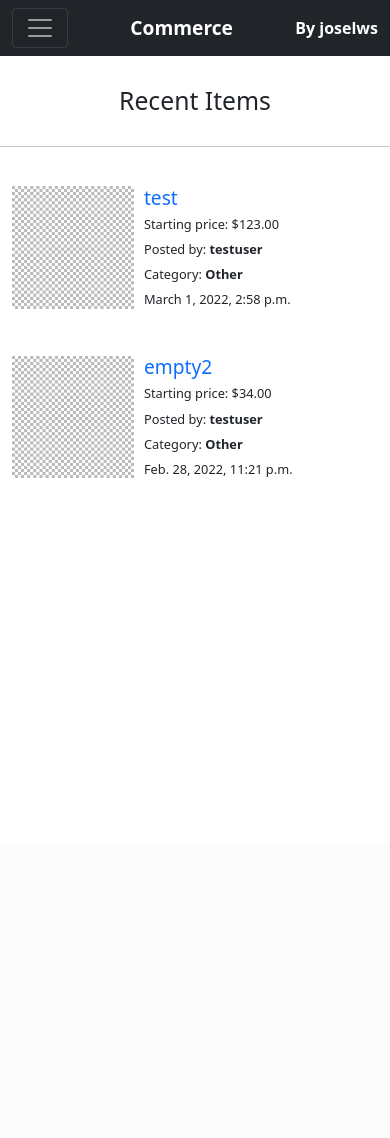
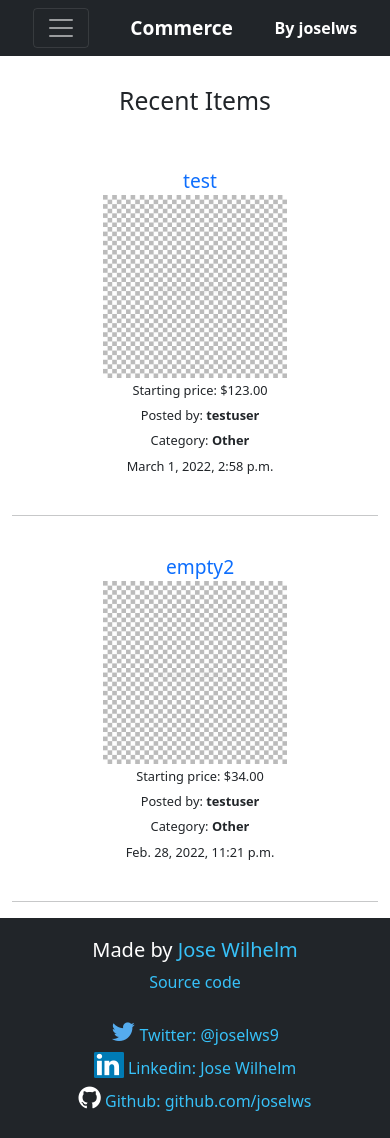
Before and after one commit to joselws/commerce, a Django app: page / in a window 390 px wide. Before the commit the page ends 478 px from the top, so only its background shows below. Run offline with Django 3.2, Linux system fonts and the light colour scheme; data comes from the database, SQL or seed files in the repository; both versions use the stored data as it was after the commit.

Commit message:
layout.html and items.html now responsive

```diff
--- a/auctions/static/auctions/styles.css
+++ b/auctions/static/auctions/styles.css
@@ -1,3 +1,5 @@
+/* Styles designed for mobile devices */
+
 /****** GENERAL ******/
 a {
     text-decoration: none;
@@ -6,10 +8,10 @@ a {
 
 /****** NAVBAR ******/
 
-.nav-content-container {
+#nav-content-container {
     display: flex;
     align-items: center;
-    justify-content: space-evenly;
+    justify-content: space-around;
 }
 
 .nav-app-title {
@@ -41,7 +43,7 @@ a {
 .nav-lists-wrapper {
     display: flex;
     align-content: center;
-    justify-content: space-between;
+    justify-content: space-around;
 }
 
 .nav-ul {
@@ -59,16 +61,13 @@ a {
 }
 
 
-/****** HEADER ******/
+/****** MAIN SECTION ******/
 
 .page-header {
     margin: 30px 0px;
     text-align: center;
     font-weight: bold;
 }
-
-
-/***** ITEMS.HTML ******/
 
 .all-items-wrapper {
     display: flex;
@@ -77,20 +76,84 @@ a {
     margin: 0 auto;
 }
 
+
+/****** FOOTER ******/
+
+.footer-wrapper {
+    display: flex;
+    flex-direction: column;
+    align-items: center;
+    justify-content: center;
+}
+
+.footer-info-wrapper {
+    display: flex;
+    flex-direction: column;
+    align-items: center;
+    justify-content: center;
+    padding: 20px;
+}
+
+.footer-info {
+    color: #fff;
+    text-align: center;
+    text-decoration: none;
+}
+
+.footer-link {
+    color: #37c1f8;
+}
+
+.social-links-wrapper {
+    padding-bottom: 20px;
+}
+
+.social-links {
+    display: flex;
+    align-items: center;
+    justify-content: center;
+    margin: 5px 0px;
+}
+
+.fa {
+    font-size: 26px;
+}
+
+.fa-twitter {
+    color: #55ACEE;
+}
+
+.fa-linkedin {
+    width: 30px;
+    border-radius: 5%;
+    background: #007bb5;
+    color: #fff;
+    padding-left: 3px;
+}
+
+.fa-github {
+    color: #fff;
+}
+
+
+/***** ITEMS.HTML ******/
+
 .item-wrapper {
     display: flex;
-    flex-wrap: wrap;
+    flex-direction: column;
     align-content: center;
+    justify-content: center;
     margin: 20px 0;
 }
 
 .image-wrapper {
-    align-self: center;
-    flex: 1;
+    display: flex;
+    justify-content: center;
+    align-content: center;
 }
 
 .item-image {
-    max-width: 100%;
+    max-width: 50%;
     height: auto;
     object-fit: cover;
 }
@@ -100,7 +163,6 @@ a {
     flex-direction: column;
     align-content: flex-start;
     justify-content: center;
-    flex: 2;
 }
 
 .item-info {
@@ -108,8 +170,96 @@ a {
     margin-bottom: 3px;
     margin-left: 10px;
     font-size: 0.8rem;
+    text-align: center;
 }
 
 .sub-heading {
     font-size: 1.2rem;
 }
+
+
+
+/****** RESPONSIVE DESIGN FOR DESKTOP SCREENS ******/
+
+@media (min-width: 600px) {
+
+    /*** layout.html ***/
+
+    .navbar-toggler {
+        display: none;
+    }
+
+    #main-container {
+        max-width: 100vw;
+        display: flex;
+        flex-wrap: wrap;
+    }
+
+    .collapse {
+        display: block !important;
+        max-width: 250px;
+        flex: 1;
+    }
+
+    #page-section-wrapper {
+        flex: 3;
+    }
+
+    #links-section {
+        height: 100%;
+        background-color: #081920 !important;
+    }
+
+    .all-items-wrapper {
+        width: 100%;
+    }
+
+    .nav-lists-wrapper {
+        flex-direction: column;
+    }
+
+    .list-item {
+        text-align: center;
+    }
+
+    .footer-wrapper {
+        flex-direction: row;
+        justify-content: space-around;
+        padding: 20px 0px;
+    }
+
+    .social-links {
+        margin: 15px 0px;
+    }
+
+
+    /*** items.html ***/
+
+    .item-wrapper {
+        display: grid;
+        grid-template-columns: 1fr 2fr;
+        grid-template-rows: 1fr 4fr;
+        grid-template-areas:
+            "image heading"
+            "image item-info"
+        ;
+    }
+
+    .sub-heading {
+        grid-area: heading;
+    }
+
+    .image-wrapper {
+        grid-area: image;
+    }
+
+    .item-info-wrapper {
+        grid-area: item-info;
+    }
+
+    .item-image {
+        max-width: 100%;
+    }
+
+
+}
--- a/auctions/templates/auctions/items.html
+++ b/auctions/templates/auctions/items.html
@@ -6,10 +6,13 @@
 
 {% block body %}
 
+    <!-- Render all available requested items -->
     <div class="all-items-wrapper">
-        <!-- Render all available requested items -->
+
         {% for item in items %}
             <div class="item-wrapper">
+
+                <h3 class="item-info sub-heading"><a class="item-link" href="{% url 'item' item.id %}">{{ item.name }}</a></h3>
 
                 <div class="image-wrapper">
                     {% if item.image %}
@@ -18,7 +21,6 @@
                 </div>
 
                 <div class="item-info-wrapper">
-                    <h3 class="item-info sub-heading"><a class="item-link" href="{% url 'item' item.id %}">{{ item.name }}</a></h3>
                     <p class="item-info">Starting price: ${{ item.starting_price }}</h4>
                     <p class="item-info">Posted by: <strong>{{ item.user.username }}</strong></p>
                     <p class="item-info">Category: <strong>{{ item.category }}</strong></p>
@@ -26,9 +28,12 @@
                 </div>
 
             </div>
+
+            <hr />
         {% empty %}
             <h3 class="sub-heading">{{ empty }}</h3>
         {% endfor %}
+
     </div>
 
 {% endblock %}
--- a/auctions/templates/auctions/layout.html
+++ b/auctions/templates/auctions/layout.html
@@ -10,22 +10,25 @@
             integrity="sha384-EVSTQN3/azprG1Anm3QDgpJLIm9Nao0Yz1ztcQTwFspd3yD65VohhpuuCOmLASjC"
             crossorigin="anonymous"
         />
+        <link rel="stylesheet" href="https://cdnjs.cloudflare.com/ajax/libs/font-awesome/4.7.0/css/font-awesome.min.css">
         <link type="text/css" rel="stylesheet" href="{% static 'styles.css' %}" />
     </head>
 
+
     <body>
         <nav class="navbar navbar-dark bg-dark">
-            <div class="container-fluid nav-content-container">
+            <div id="nav-content-container" class="container-fluid">
                 <button class="navbar-toggler nav-container-item" type="button" data-bs-toggle="collapse" data-bs-target="#navbarToggleExternalContent" aria-controls="navbarToggleExternalContent" aria-expanded="false" aria-label="Toggle navigation">
                     <span class="navbar-toggler-icon"></span>
                 </button>
-                <p class="nav-container-item nav-app-title">Commerce</p>
+                <a class="nav-container-item nav-app-title" href="{% url 'index' %}">Commerce</a>
                 <a href="https://joselws.github.io/" target="_blank" class="nav-container-item personal-link">By joselws</a>
             </div>
         </nav>
 
-        <div class="collapse" id="navbarToggleExternalContent">
-            <div class="bg-dark p-4">
+        <main id="main-container">
+            <aside class="collapse" id="navbarToggleExternalContent">
+                <div id="links-section" class="bg-dark p-4">
 
                     {% if user.is_authenticated %}
                     <p class="auth-text">Welcome <strong>{{ user.username }}</strong>!</p>
@@ -74,16 +77,32 @@
                         {% endif %}
                     </div>
                 </div>
-        </div>
+            </aside>
 
+            <section id="page-section-wrapper">
                 <header class="page-header">
                     <h2 class="page-title">{% block header %}{% endblock %}</h2>
                 </header>
 
-        <hr />
-
                 {% block body %}
                 {% endblock %}
+            </section>
+
+        </main>
+
+
+        <footer class="footer-wrapper bg-dark">
+            <div class="footer-info-wrapper">
+                <h5 class="footer-info">Made by <a class="footer-link" href="https://joselws.github.io/" target="_blank" ">Jose Wilhelm</a></h5>
+                <a class="footer-info footer-link" target="_blank" href="https://github.com/joselws/commerce">Source code</a>
+            </div>
+
+            <div class="social-links-wrapper">
+                <p class="social-links"><a class="footer-link" target="_blank" href="https://twitter.com/joselws9"><span class="fa fa-twitter"></span> Twitter: @joselws9</a></p>
+                <p class="social-links"><a class="footer-link" target="_blank" href="https://www.linkedin.com/in/jose-wilhelm-19a5b9220/"><span class="fa fa-linkedin"></span> Linkedin: Jose Wilhelm</a></p>
+                <p class="social-links"><a class="footer-link" target="_blank" href="https://github.com/joselws"><span class="fa fa-github"></span> Github: github.com/joselws</a></p>
+            </div>
+        </footer>
 
         <script src="https://cdn.jsdelivr.net/npm/bootstrap@5.0.2/dist/js/bootstrap.bundle.min.js"
             integrity="sha384-MrcW6ZMFYlzcLA8Nl+NtUVF0sA7MsXsP1UyJoMp4YLEuNSfAP+JcXn/tWtIaxVXM"
```
Also changed, not shown: README.md, db.sqlite3. Lines whose indentation alone changed are shown as unchanged.
